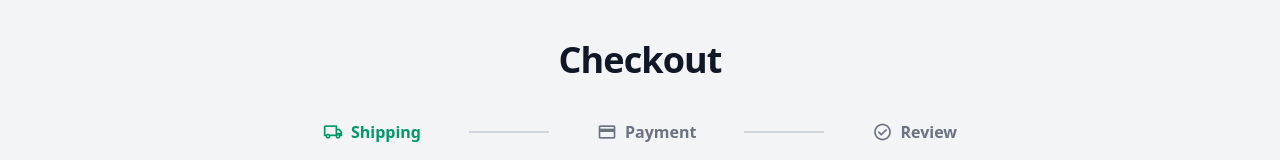
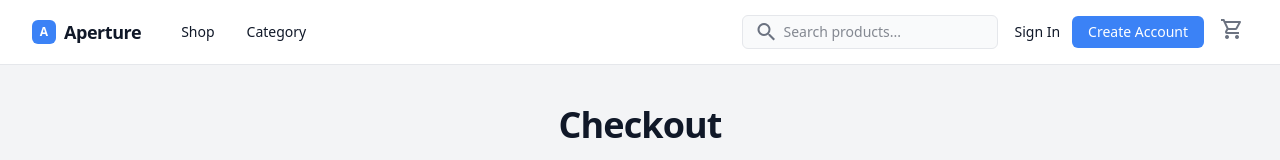
Before and after one commit to peteruhunoma/aperture, a React (Vite) app: page /checkout in a window 1280 px wide. Shown: the top 160 px of the page. Built offline with nearby package versions, Linux system fonts and the light colour scheme; no server answers.

Commit message:
Add files via upload

```diff
--- a/src/Checkout.jsx
+++ b/src/Checkout.jsx
@@ -2,6 +2,7 @@ import React, {useState, useEffect, useContext} from 'react'
 import axios from 'axios';
 import { useHistory, Link } from 'react-router-dom/cjs/react-router-dom.min';
 import { AuthContext } from './auth';
+import Header from "./Header";
 
 function Checkout() {
   const [firstName, setFirstName] = useState("");
@@ -144,6 +145,7 @@ function Checkout() {
 
   return (
 <div className="bg-gray-100 dark:bg-background-dark font-sans antialiased text-gray-900 dark:text-text-main-dark min-h-screen flex flex-col">
+<Header/>
 <main className="flex-grow max-w-7xl mx-auto px-4 sm:px-6 lg:px-8 py-10 w-full">
   <div className="text-center mb-12">
     <h1 className="text-4xl font-bold text-gray-900 dark:text-text-main-dark mb-10 tracking-tight">Checkout</h1>
```
